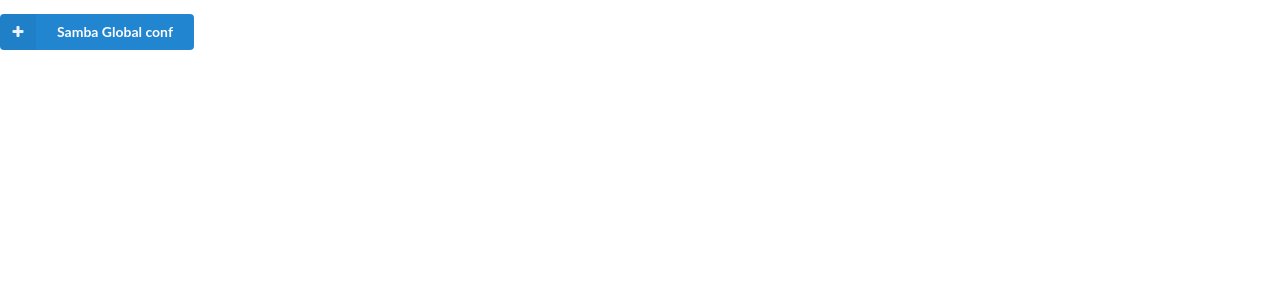
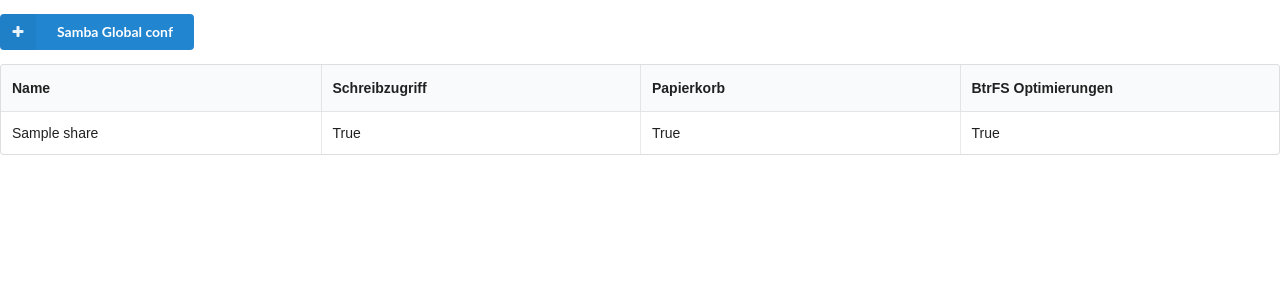
Before and after one commit to technikamateur/dirkules, a Flask app: page /samba in a window 1280 px wide. Shown: the part 51-351 px from the top of the page. Run offline with Flask 2, Linux system fonts and the light colour scheme; tables that the repository leaves empty hold one stand-in row (values such as "Sample post").

Commit message:
more samba improvements

```diff
--- a/dirkules/templates/samba.html
+++ b/dirkules/templates/samba.html
@@ -9,4 +9,26 @@
             <i class="plus icon"></i> Samba Global conf
         </div>
     </a>
+    <table class="ui celled fixed table">
+        <thead>
+        <tr>
+            <th>Name</th>
+            <th>Schreibzugriff</th>
+            <th>Papierkorb</th>
+            <th>BtrFS Optimierungen</th>
+        </tr>
+        </thead>
+
+        <tbody>
+        {% for share in shares %}
+            <tr>
+                <td>{{ share.name }}</td>
+                <td>{{ share.writeable }}</td>
+                <td>{{ share.recycling }}</td>
+                <td>{{ share.btrfs }}</td>
+            </tr>
+
+        {% endfor %}
+        </tbody>
+    </table>
 {% endblock %}
--- a/dirkules/views.py
+++ b/dirkules/views.py
@@ -2,7 +2,7 @@ from flask import Flask, render_template, redirect, request, url_for, flash
 from dirkules import app, db
 import dirkules.driveManagement.driveController as drico
 import dirkules.serviceManagement.serviceManager as servMan
-from dirkules.models import Drive, Cleaning
+from dirkules.models import Drive, Cleaning, SambaShare
 import dirkules.viewManager.viewManager as viewManager
 from dirkules.validation.validators import CleaningForm, samba_cleaning_form
 from sqlalchemy import asc, collate
@@ -72,10 +72,15 @@ def add_cleaning():
 
 @app.route('/samba', methods=['GET'])
 def samba():
-    return render_template('samba.html')
+    shares = []
+    for share in SambaShare.query.order_by(asc(collate(SambaShare.name, 'NOCASE'))).all():
+        shares.append(viewManager.db_object_as_dict(share))
+    return render_template('samba.html', shares=shares)
 
 @app.route('/samba/global', methods=['GET', 'POST'])
 def samba_global():
+    db.session.add(SambaShare("global"))
+    db.session.commit()
     form = samba_cleaning_form(request.form)
     if request.method == 'POST' and form.validate():
         print("Input:")
```
Also changed, not shown: dirkules/models.py (+25 -1 lines). Lines whose indentation alone changed are shown as unchanged.
